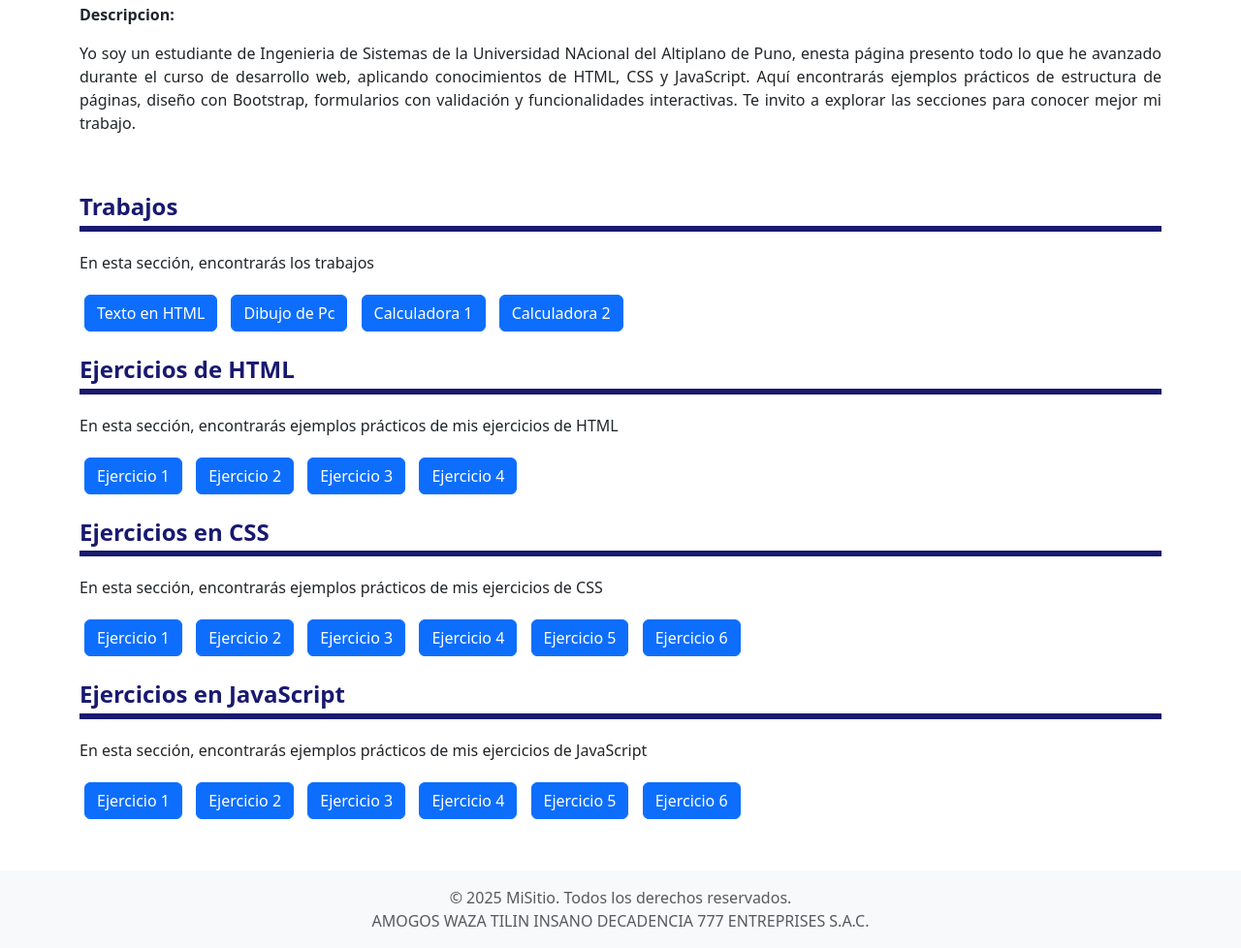
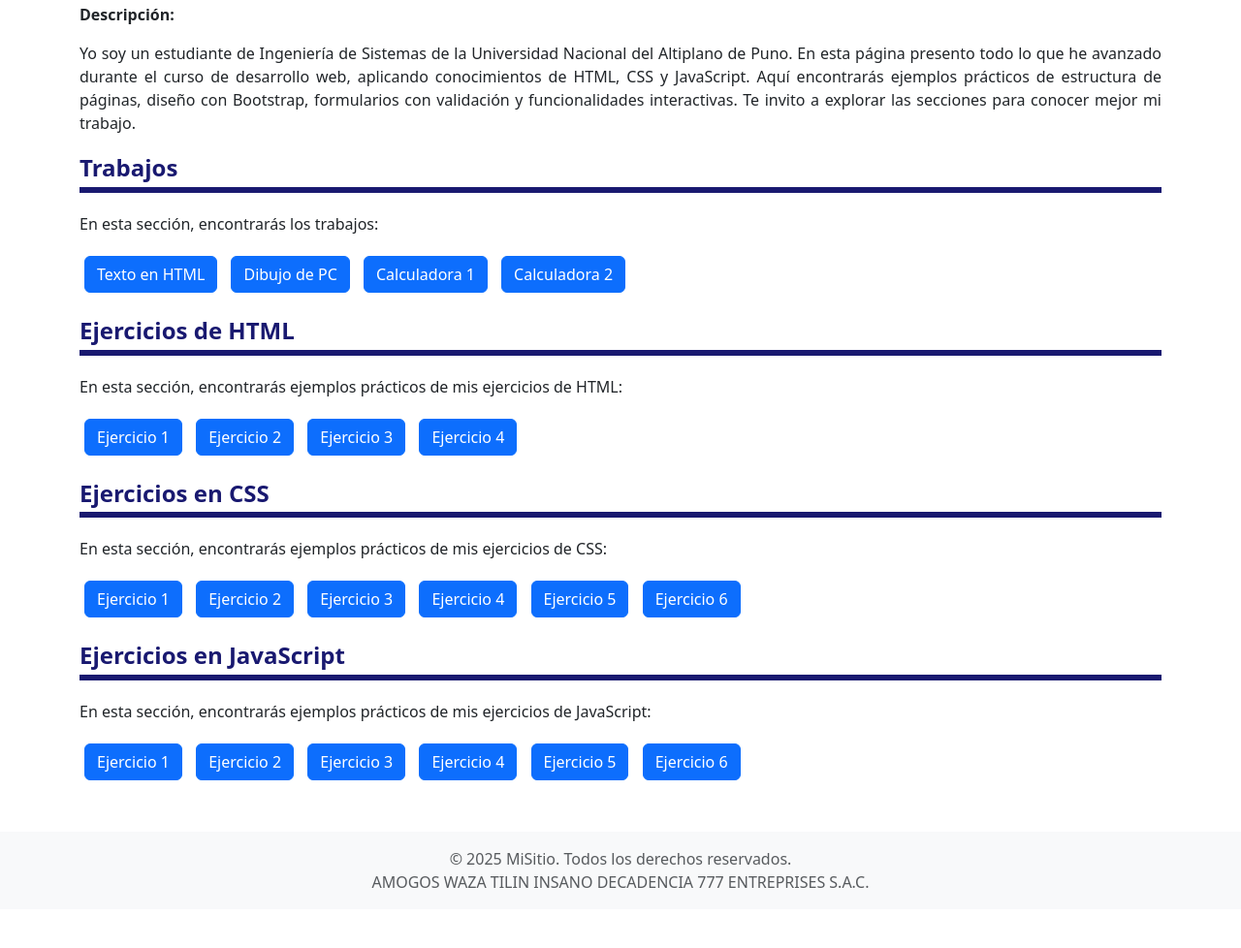
Before and after one commit to Angelus331/mi_sitio_web01, a plain HTML site: page index.html in a window 1280 px wide. Shown: the part 411-1389 px from the top of the page at 97% size. After the commit the page ends 1349 px from the top, so only its background shows below. Drawn offline with nearby package versions, Linux system fonts and the light colour scheme.

Commit message:
index mejora

```diff
--- a/index.html
+++ b/index.html
@@ -1,17 +1,15 @@
 <!DOCTYPE html>
 <html lang="es">
 <head>
-    <meta charset="UTF-8">
-    <meta name="viewport" content="width=device-width, initial-scale=1.0">
+  <meta charset="UTF-8" />
+  <meta name="viewport" content="width=device-width, initial-scale=1.0" />
   <title>Mi Sitio Web</title>
-    <link href="https://cdn.jsdelivr.net/npm/bootstrap@5.3.2/dist/css/bootstrap.min.css" rel="stylesheet">
+  <link href="https://cdn.jsdelivr.net/npm/bootstrap@5.3.2/dist/css/bootstrap.min.css" rel="stylesheet" />
   <style>
     img {
       border-radius: 100%;
       width: 200px;
       height: 200px;
-            top: 500px;
-            left : 500px;
       display: block;
       margin-left: auto;
       margin-right: auto;
@@ -19,14 +17,14 @@
     }
     h3, h4, h5, h6 {
       font-size: 24px;
-        color:midnightblue;
+      color: midnightblue;
       font-weight: bold;
       margin-bottom: 20px;
       margin-top: 20px;
       border-bottom: 6px solid midnightblue;
       padding-bottom: 5px;
     }
-      button{
+    a.btn {
       margin: 5px;
     }
   </style>
@@ -39,56 +37,58 @@
       <a class="navbar-brand" href="#">MiSitio</a>
     </div>
   </nav>
+
   <!-- Contenido principal -->
   <div class="container mt-4">
-      <h1 class="mb-4"> Bienvenido a mi sitio web</h1>
+    <h1 class="mb-4">Bienvenido a mi sitio web</h1>
     <h2 class="mb-4"><b>Hola, soy Angel Alfredo Bartolo Taya</b></h2>
-        <img src="AABT.jpg" class="img-fluid mb-4">
+    <img src="AABT.jpg" class="img-fluid mb-4" />
 
-        <!-- <a href="calculadora.html">Ir a la calculadora</a> -->
-            <p><b>Descripcion: </b></p>
-            <p style="text-align: justify;">Yo soy un estudiante de Ingenieria de Sistemas de la Universidad NAcional del Altiplano de Puno, enesta página presento todo lo que he avanzado durante el curso de desarrollo web, aplicando conocimientos de HTML, CSS y JavaScript.
+    <p><b>Descripción:</b></p>
+    <p style="text-align: justify;">
+      Yo soy un estudiante de Ingeniería de Sistemas de la Universidad Nacional del Altiplano de Puno. En esta página presento todo lo que he avanzado durante el curso de desarrollo web, aplicando conocimientos de HTML, CSS y JavaScript.
       Aquí encontrarás ejemplos prácticos de estructura de páginas, diseño con Bootstrap, formularios con validación y funcionalidades interactivas.
-                Te invito a explorar las secciones para conocer mejor mi trabajo.</p>
-            <br>
-        <h3> Trabajos</h3>
-        <p> En esta sección, encontrarás los trabajos </p>
-              <button class="btn btn-primary" onclick="window.location.href='TRABAJOS/PRACTICA CALIFICADA.html'"> Texto en HTML </button>
-              <button class="btn btn-primary" onclick="window.location.href='TRABAJOS/practica dibujo computadora.html'"> Dibujo de Pc </button>
-              <button class="btn btn-primary" onclick="window.location.href='TRABAJOS/calculadora.html'"> Calculadora 1 </button>
-              <button class="btn btn-primary" onclick="window.location.href='trabajos.html'"> Calculadora 2 </button>
+      Te invito a explorar las secciones para conocer mejor mi trabajo.
+    </p>
 
-        <h4> Ejercicios de HTML</h4>
-        <p>En esta sección, encontrarás ejemplos prácticos de mis ejercicios de HTML </p>
-              <button class="btn btn-primary" onclick="window.location.href='HTML/Ejercicio1'">Ejercicio 1</button>
-              <button class="btn btn-primary" onclick="window.location.href='HTML/Ejercicio2'">Ejercicio 2</button>
-              <button class="btn btn-primary" onclick="window.location.href='HTML/Ejercicio3.html'">Ejercicio 3</button>
-              <button class="btn btn-primary" onclick="window.location.href='HTML/Ejercicio4.html'">Ejercicio 4</button>
+    <h3>Trabajos</h3>
+    <p>En esta sección, encontrarás los trabajos:</p>
+    <a href="TRABAJOS/PRACTICA CALIFICADA.html" target="_blank" class="btn btn-primary">Texto en HTML</a>
+    <a href="TRABAJOS/practica dibujo computadora.html" target="_blank" class="btn btn-primary">Dibujo de PC</a>
+    <a href="TRABAJOS/calculadora.html" target="_blank" class="btn btn-primary">Calculadora 1</a>
+    <a href="trabajos.html" target="_blank" class="btn btn-primary">Calculadora 2</a>
 
-        <h5> Ejercicios en CSS</h5>
-        <p>En esta sección, encontrarás ejemplos prácticos de mis ejercicios de CSS </p>
-              <button class="btn btn-primary" onclick="window.location.href='CSS/prueba2.html'">Ejercicio 1</button>
-              <button class="btn btn-primary" onclick="window.location.href='CSS/practica imagenes.html'">Ejercicio 2</button>
-              <button class="btn btn-primary" onclick="window.location.href='CSS/prueba1.html'">Ejercicio 3</button>
-              <button class="btn btn-primary" onclick="window.location.href='CSS/prueba2.html'">Ejercicio 4</button>
-              <button class="btn btn-primary" onclick="window.location.href='CSS/prueba3.html'">Ejercicio 5</button>
-              <button class="btn btn-primary" onclick="window.location.href='CSS/pagianweb1.html'">Ejercicio 6</button>
+    <h4>Ejercicios de HTML</h4>
+    <p>En esta sección, encontrarás ejemplos prácticos de mis ejercicios de HTML:</p>
+    <a href="HTML/Ejercicio1" target="_blank" class="btn btn-primary">Ejercicio 1</a>
+    <a href="HTML/Ejercicio2" target="_blank" class="btn btn-primary">Ejercicio 2</a>
+    <a href="HTML/Ejercicio3.html" target="_blank" class="btn btn-primary">Ejercicio 3</a>
+    <a href="HTML/Ejercicio4.html" target="_blank" class="btn btn-primary">Ejercicio 4</a>
 
-        <h6> Ejercicios en JavaScript</h6>
-        <p>En esta sección, encontrarás ejemplos prácticos de mis ejercicios de JavaScript </p>
-              <button class="btn btn-primary" onclick="window.location.href='JAVASCRYPT/prac01.html'">Ejercicio 1</button>
-              <button class="btn btn-primary" onclick="window.location.href='JAVASCRYPT/prac02.html'">Ejercicio 2</button>
-              <button class="btn btn-primary" onclick="window.location.href='JAVASCRYPT/prac03.html'">Ejercicio 3</button>
-              <button class="btn btn-primary" onclick="window.location.href='JAVASCRYPT/prac04.html'">Ejercicio 4</button>
-              <button class="btn btn-primary" onclick="window.location.href='JAVASCRYPT/prac05.html'">Ejercicio 5</button>
-              <button class="btn btn-primary" onclick="window.location.href='JAVASCRYPT/prac06.html'">Ejercicio 6</button>
+    <h5>Ejercicios en CSS</h5>
+    <p>En esta sección, encontrarás ejemplos prácticos de mis ejercicios de CSS:</p>
+    <a href="CSS/prueba2.html" target="_blank" class="btn btn-primary">Ejercicio 1</a>
+    <a href="CSS/practica imagenes.html" target="_blank" class="btn btn-primary">Ejercicio 2</a>
+    <a href="CSS/prueba1.html" target="_blank" class="btn btn-primary">Ejercicio 3</a>
+    <a href="CSS/prueba2.html" target="_blank" class="btn btn-primary">Ejercicio 4</a>
+    <a href="CSS/prueba3.html" target="_blank" class="btn btn-primary">Ejercicio 5</a>
+    <a href="CSS/pagianweb1.html" target="_blank" class="btn btn-primary">Ejercicio 6</a>
 
+    <h6>Ejercicios en JavaScript</h6>
+    <p>En esta sección, encontrarás ejemplos prácticos de mis ejercicios de JavaScript:</p>
+    <a href="JAVASCRYPT/prac01.html" target="_blank" class="btn btn-primary">Ejercicio 1</a>
+    <a href="JAVASCRYPT/prac02.html" target="_blank" class="btn btn-primary">Ejercicio 2</a>
+    <a href="JAVASCRYPT/prac03.html" target="_blank" class="btn btn-primary">Ejercicio 3</a>
+    <a href="JAVASCRYPT/prac04.html" target="_blank" class="btn btn-primary">Ejercicio 4</a>
+    <a href="JAVASCRYPT/prac05.html" target="_blank" class="btn btn-primary">Ejercicio 5</a>
+    <a href="JAVASCRYPT/prac06.html" target="_blank" class="btn btn-primary">Ejercicio 6</a>
   </div>
 
   <!-- Footer -->
   <footer class="bg-light text-center text-muted py-3 mt-5">
-          © 2025 MiSitio. Todos los derechos reservados.<br>
+    © 2025 MiSitio. Todos los derechos reservados.<br />
     AMOGOS WAZA TILIN INSANO DECADENCIA 777 ENTREPRISES S.A.C.
   </footer>
+
 </body>
 </html>
```
Lines whose indentation alone changed are shown as unchanged.
